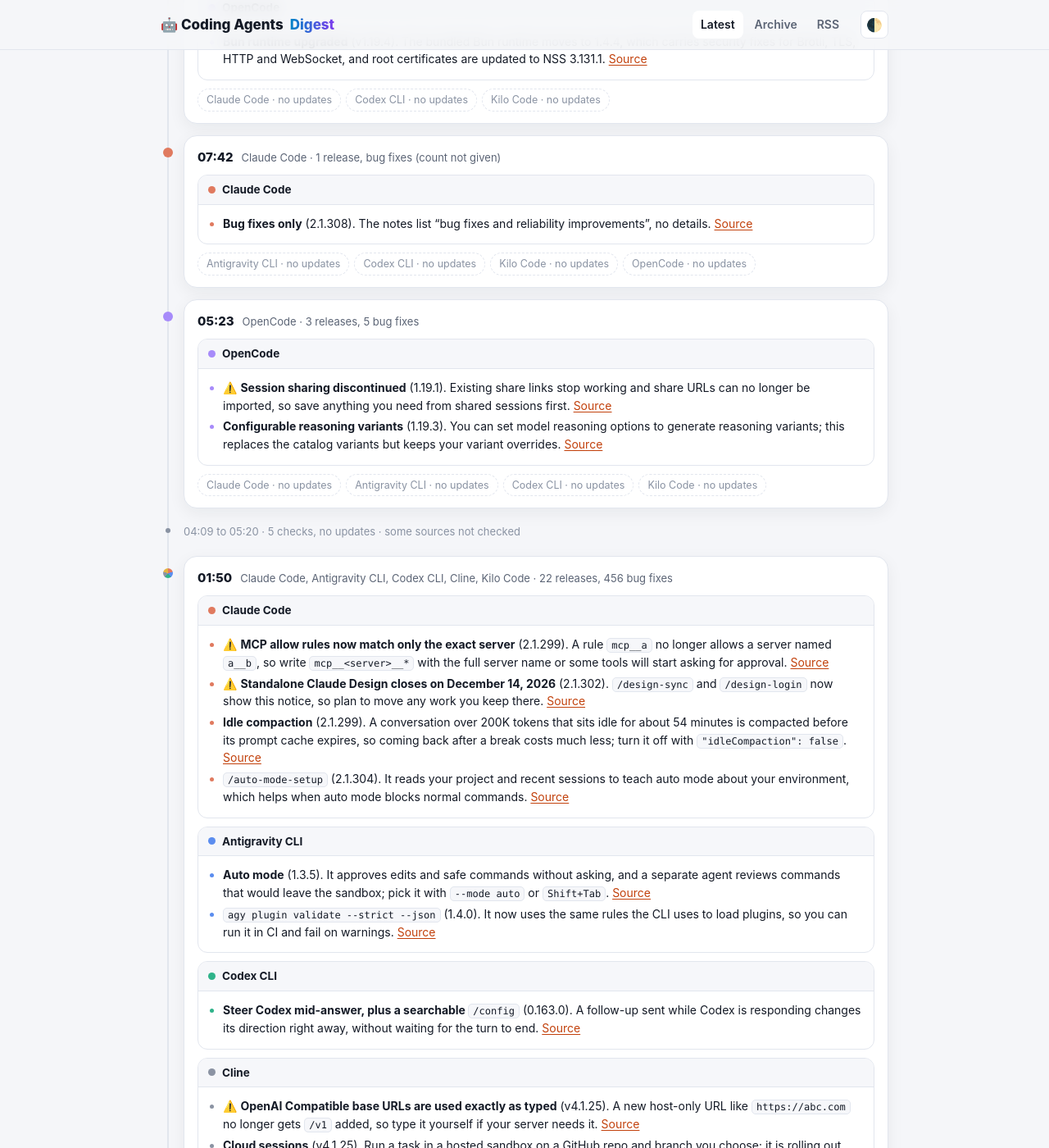
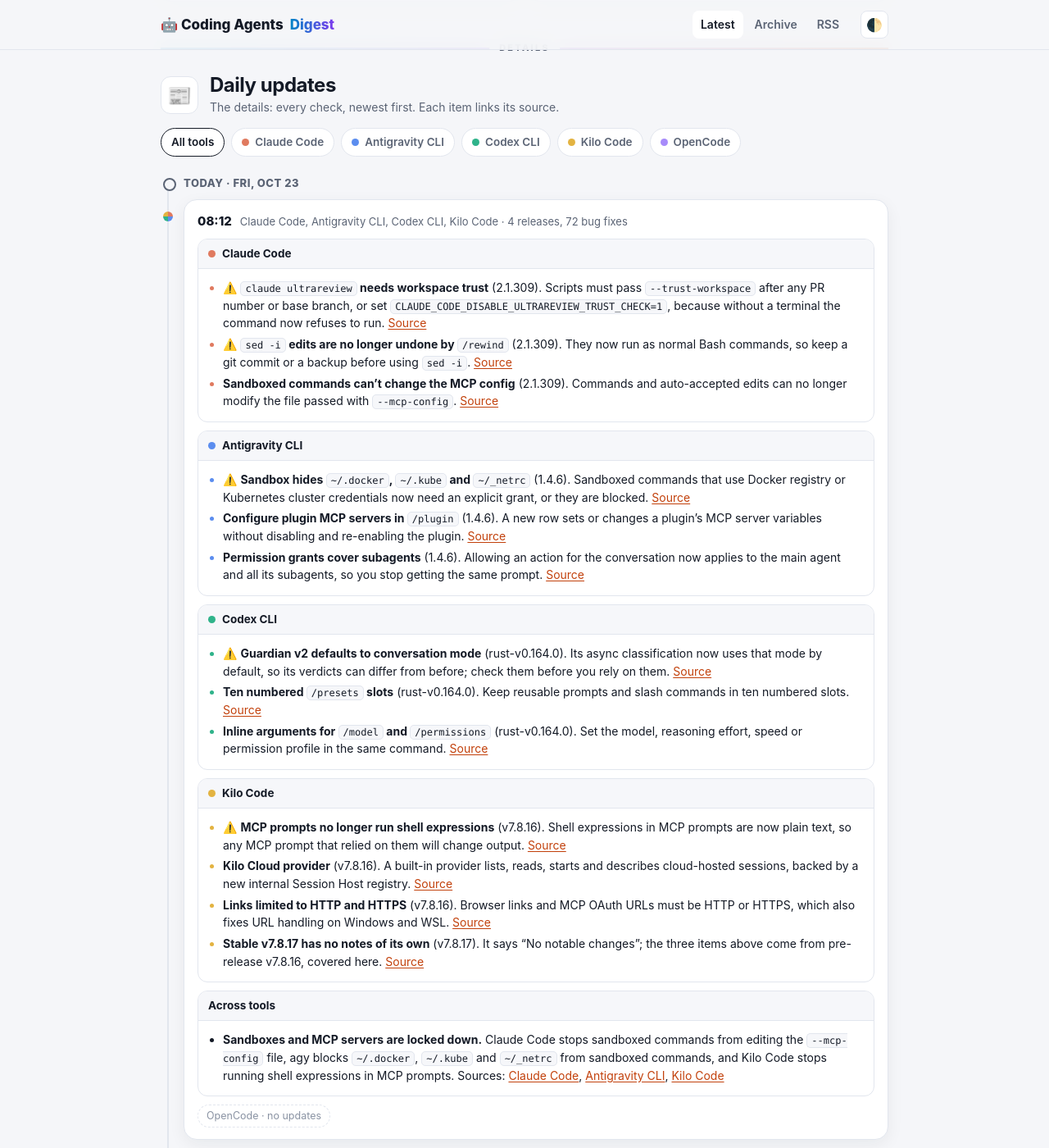
Before and after one commit to IbrahimSobh/coding-agents-digest, a Jekyll site: the page built from docs/index.html, in a window 1280 px wide and 1400 px high, scrolled down 1892 px. Shown: the whole window at 82% size. Built offline with Jekyll 4.4.1, drawn with Linux system fonts in a browser that asks for light colours; some of the changed text lies outside the part shown.

Commit message:
Check 2026-10-23 08:12: claude-code, antigravity-cli, codex, kilo-code
Co-Authored-By: Claude Haiku 5.5 <noreply@anthropic.com>
Claude-Session: https://claude.ai/code/session_01S7hRNLtvzJtESt1qGxwoWz

```diff
--- a/docs/_data/actions.json
+++ b/docs/_data/actions.json
@@ -34,5 +34,10 @@
   "deadline": null,
   "flagged": "2026-10-15",
   "dismissed": false
- }
+ },
+  {"id": "claude-code-2.1.309-ultrareview-trust", "tool": "claude-code", "version": "2.1.309", "url": "https://github.com/anthropics/claude-code/releases/tag/v2.1.309", "title": "`claude ultrareview` needs workspace trust", "affects": "your scripts or CI run `claude ultrareview` without a terminal.", "do": "pass `--trust-workspace` after any PR number or base branch, or set `CLAUDE_CODE_DISABLE_ULTRAREVIEW_TRUST_CHECK=1`.", "deadline": null, "flagged": "2026-10-23", "dismissed": false},
+  {"id": "claude-code-2.1.309-sed-rewind", "tool": "claude-code", "version": "2.1.309", "url": "https://github.com/anthropics/claude-code/releases/tag/v2.1.309", "title": "`sed -i` edits are no longer undone by `/rewind`", "affects": "you rely on `/rewind` to undo `sed -i` edits.", "do": "keep a git commit or a backup before running `sed -i`, since `/rewind` no longer restores those edits.", "deadline": null, "flagged": "2026-10-23", "dismissed": false},
+  {"id": "antigravity-cli-1.4.6-sandbox-credentials", "tool": "antigravity-cli", "version": "1.4.6", "url": "https://github.com/google-antigravity/antigravity-cli/releases/tag/1.4.6", "title": "Sandbox hides `~/.docker`, `~/.kube` and `~/_netrc`", "affects": "your sandboxed commands use Docker registry or Kubernetes cluster credentials.", "do": "grant those commands explicit access to `~/.docker` or `~/.kube`, or they will be blocked.", "deadline": null, "flagged": "2026-10-23", "dismissed": false},
+  {"id": "codex-rust-v0.164.0-guardian-default", "tool": "codex", "version": "rust-v0.164.0", "url": "https://github.com/openai/codex/releases/tag/rust-v0.164.0", "title": "Guardian v2 defaults to conversation mode", "affects": "you rely on Codex Guardian's classifications.", "do": "check what Guardian decides in conversation mode before you depend on it.", "deadline": null, "flagged": "2026-10-23", "dismissed": false},
+  {"id": "kilo-code-v7.8.16-mcp-prompt-shell", "tool": "kilo-code", "version": "v7.8.16", "url": "https://github.com/Kilo-Org/kilocode/releases/tag/v7.8.16", "title": "MCP prompts no longer run shell expressions", "affects": "you write MCP prompts that use shell expressions.", "do": "rewrite those prompts to work without shell expressions, since they now stay plain text.", "deadline": null, "flagged": "2026-10-23", "dismissed": false}
 ]
--- a/docs/_data/brief.json
+++ b/docs/_data/brief.json
@@ -1,27 +1,27 @@
 {
- "updated": "2026-10-22T20:08+03:00",
- "updated_label": "Oct 22, 20:08",
- "window": "Oct 15 to Oct 22, 2026",
- "headline": "The agents got more autonomous and more careful, and their plugin systems got stricter.",
+ "updated": "2026-10-23T08:12+03:00",
+ "updated_label": "Oct 23, 08:12",
+ "window": "Oct 16 to Oct 23, 2026",
+ "headline": "Coding agents tightened sandboxes and MCP handling this week, and some defaults now behave differently.",
  "themes": [
   {
-   "tag": "Autonomy",
-   "title": "Autonomy, with a guard in front",
-   "facts": "agy extended Auto mode, where a review agent checks risky commands, to subagents ([1.4.3](https://github.com/google-antigravity/antigravity-cli/releases/tag/1.4.3)) and Windows ([1.4.4](https://github.com/google-antigravity/antigravity-cli/releases/tag/1.4.4)); Claude Code added `/auto-mode-setup` ([2.1.304](https://github.com/anthropics/claude-code/releases/tag/v2.1.304)).",
-   "so_what": "\"approve every command\" is ending; how good the safety check is becomes the real difference."
+   "tag": "Security",
+   "title": "Sandboxes and MCP servers are locked down",
+   "facts": "Claude Code stopped sandboxed commands from changing the `--mcp-config` file ([2.1.309](https://github.com/anthropics/claude-code/releases/tag/v2.1.309)); agy blocks `~/.docker`, `~/.kube` and `~/_netrc` in its sandbox unless you grant access ([1.4.6](https://github.com/google-antigravity/antigravity-cli/releases/tag/1.4.6)); Kilo Code treats shell expressions in MCP prompts as plain text ([v7.8.16](https://github.com/Kilo-Org/kilocode/releases/tag/v7.8.16)).",
+   "so_what": "any sandbox or MCP setup that worked by accident may now need an explicit grant."
   },
   {
    "tag": "Plugins",
    "title": "Plugins are checked before they load",
-   "facts": "`agy plugin validate` now uses the loader's own rules, with `--strict` and `--json` for CI ([1.4.0](https://github.com/google-antigravity/antigravity-cli/releases/tag/1.4.0)), and it warns about Claude Code-style hook keys ([1.4.3](https://github.com/google-antigravity/antigravity-cli/releases/tag/1.4.3)).",
+   "facts": "`agy plugin validate --strict --json` uses the loader's own rules for CI ([1.4.0](https://github.com/google-antigravity/antigravity-cli/releases/tag/1.4.0)), and 1.4.6 adds checks for context providers and for `SKILL.md` files the loader skips ([1.4.6](https://github.com/google-antigravity/antigravity-cli/releases/tag/1.4.6)).",
    "so_what": "if you write plugins for more than one agent, test them in each one's validator."
   },
   {
-   "tag": "Cost",
-   "title": "Long sessions got cheaper",
-   "facts": "Claude Code made idle compaction a `/config` switch ([2.1.302](https://github.com/anthropics/claude-code/releases/tag/v2.1.302)); agy cut CPU and memory use while streaming ([1.4.4](https://github.com/google-antigravity/antigravity-cli/releases/tag/1.4.4)) and roughly halved idle CPU use ([1.4.5](https://github.com/google-antigravity/antigravity-cli/releases/tag/1.4.5)).",
-   "so_what": "leaving an agent session open all day is becoming normal."
+   "tag": "Autonomy",
+   "title": "Autonomy, with a guard in front",
+   "facts": "agy's Auto mode has a separate agent review commands that would leave the sandbox ([1.3.5](https://github.com/google-antigravity/antigravity-cli/releases/tag/1.3.5)), and Claude Code added `/auto-mode-setup` to teach auto mode about your project ([2.1.304](https://github.com/anthropics/claude-code/releases/tag/v2.1.304)).",
+   "so_what": "\"approve every command\" is ending; how good the safety check is becomes the real difference."
   }
  ],
- "watch_next": "OpenCode 2 is opt-in for now; the day a v2 release becomes \"Latest\" will be big news. Codex has shipped about 10 alphas since its last stable."
+ "watch_next": "Claude Code 2.1.309 changes `ultrareview` and `/rewind`, so expect reports of broken scripts. OpenCode 2 is still opt-in; the day a v2 release becomes \"Latest\" will be big news."
 }
--- a/docs/_data/headlines.json
+++ b/docs/_data/headlines.json
@@ -13,5 +13,6 @@
   "updated": "2026-10-22T20:08+03:00",
   "window": "Oct 15 to Oct 22, 2026",
   "headline": "The agents got more autonomous and more careful, and their plugin systems got stricter."
- }
+ },
+  {"updated": "2026-10-23T08:12+03:00", "window": "Oct 16 to Oct 23, 2026", "headline": "Coding agents tightened sandboxes and MCP handling this week, and some defaults now behave differently."}
 ]
--- a/docs/_data/releases.json
+++ b/docs/_data/releases.json
@@ -250,5 +250,9 @@
   "date": "2026-10-16"
  },
   {"tool": "antigravity-cli", "tag": "1.4.5", "date": "2026-10-22"},
-  {"tool": "opencode", "tag": "v1.19.4", "date": "2026-10-22"}
+  {"tool": "opencode", "tag": "v1.19.4", "date": "2026-10-22"},
+  {"tool": "claude-code", "tag": "v2.1.309", "date": "2026-10-22"},
+  {"tool": "antigravity-cli", "tag": "1.4.6", "date": "2026-10-23"},
+  {"tool": "codex", "tag": "rust-v0.164.0", "date": "2026-10-23"},
+  {"tool": "kilo-code", "tag": "v7.8.17", "date": "2026-10-23"}
 ]
--- /dev/null
+++ b/docs/digests/2026-10-23-0812.md
@@ -0,0 +1,38 @@
+---
+layout: digest
+title: "Check: Oct 23, 2026, 08:12"
+date: 2026-10-23 08:12:00 +0300
+run: "Oct 23, 2026, 08:12 (Cairo)"
+since: "Oct 22, 2026, 20:08"
+quiet: false
+summary: "Codex 0.164.0 adds /presets; Claude Code 2.1.309 and agy 1.4.6 change sandbox and rewind behavior."
+---
+
+Claude Code, Antigravity CLI, Codex CLI, Kilo Code · 4 releases, 72 bug fixes
+
+### Claude Code
+- ⚠️ **`claude ultrareview` needs workspace trust** (2.1.309). Scripts must pass `--trust-workspace` after any PR number or base branch, or set `CLAUDE_CODE_DISABLE_ULTRAREVIEW_TRUST_CHECK=1`, because without a terminal the command now refuses to run. [Source](https://github.com/anthropics/claude-code/releases/tag/v2.1.309)
+- ⚠️ **`sed -i` edits are no longer undone by `/rewind`** (2.1.309). They now run as normal Bash commands, so keep a git commit or a backup before using `sed -i`. [Source](https://github.com/anthropics/claude-code/releases/tag/v2.1.309)
+- **Sandboxed commands can't change the MCP config** (2.1.309). Commands and auto-accepted edits can no longer modify the file passed with `--mcp-config`. [Source](https://github.com/anthropics/claude-code/releases/tag/v2.1.309)
+
+### Antigravity CLI
+- ⚠️ **Sandbox hides `~/.docker`, `~/.kube` and `~/_netrc`** (1.4.6). Sandboxed commands that use Docker registry or Kubernetes cluster credentials now need an explicit grant, or they are blocked. [Source](https://github.com/google-antigravity/antigravity-cli/releases/tag/1.4.6)
+- **Configure plugin MCP servers in `/plugin`** (1.4.6). A new row sets or changes a plugin's MCP server variables without disabling and re-enabling the plugin. [Source](https://github.com/google-antigravity/antigravity-cli/releases/tag/1.4.6)
+- **Permission grants cover subagents** (1.4.6). Allowing an action for the conversation now applies to the main agent and all its subagents, so you stop getting the same prompt. [Source](https://github.com/google-antigravity/antigravity-cli/releases/tag/1.4.6)
+
+### Codex CLI
+- ⚠️ **Guardian v2 defaults to conversation mode** (rust-v0.164.0). Its async classification now uses that mode by default, so its verdicts can differ from before; check them before you rely on them. [Source](https://github.com/openai/codex/releases/tag/rust-v0.164.0)
+- **Ten numbered `/presets` slots** (rust-v0.164.0). Keep reusable prompts and slash commands in ten numbered slots. [Source](https://github.com/openai/codex/releases/tag/rust-v0.164.0)
+- **Inline arguments for `/model` and `/permissions`** (rust-v0.164.0). Set the model, reasoning effort, speed or permission profile in the same command. [Source](https://github.com/openai/codex/releases/tag/rust-v0.164.0)
+
+### Kilo Code
+- ⚠️ **MCP prompts no longer run shell expressions** (v7.8.16). Shell expressions in MCP prompts are now plain text, so any MCP prompt that relied on them will change output. [Source](https://github.com/Kilo-Org/kilocode/releases/tag/v7.8.16)
+- **Kilo Cloud provider** (v7.8.16). A built-in provider lists, reads, starts and describes cloud-hosted sessions, backed by a new internal Session Host registry. [Source](https://github.com/Kilo-Org/kilocode/releases/tag/v7.8.16)
+- **Links limited to HTTP and HTTPS** (v7.8.16). Browser links and MCP OAuth URLs must be HTTP or HTTPS, which also fixes URL handling on Windows and WSL. [Source](https://github.com/Kilo-Org/kilocode/releases/tag/v7.8.16)
+- **Stable v7.8.17 has no notes of its own** (v7.8.17). It says "No notable changes"; the three items above come from pre-release v7.8.16, covered here. [Source](https://github.com/Kilo-Org/kilocode/releases/tag/v7.8.17)
+
+### OpenCode
+- No updates since Oct 22, 2026, 20:08.
+
+### Across tools
+- **Sandboxes and MCP servers are locked down.** Claude Code stops sandboxed commands from editing the `--mcp-config` file, agy blocks `~/.docker`, `~/.kube` and `~/_netrc` from sandboxed commands, and Kilo Code stops running shell expressions in MCP prompts. Sources: [Claude Code](https://github.com/anthropics/claude-code/releases/tag/v2.1.309), [Antigravity CLI](https://github.com/google-antigravity/antigravity-cli/releases/tag/1.4.6), [Kilo Code](https://github.com/Kilo-Org/kilocode/releases/tag/v7.8.16)
```
Also changed, not shown: task/state.json (+9 -9 lines).
